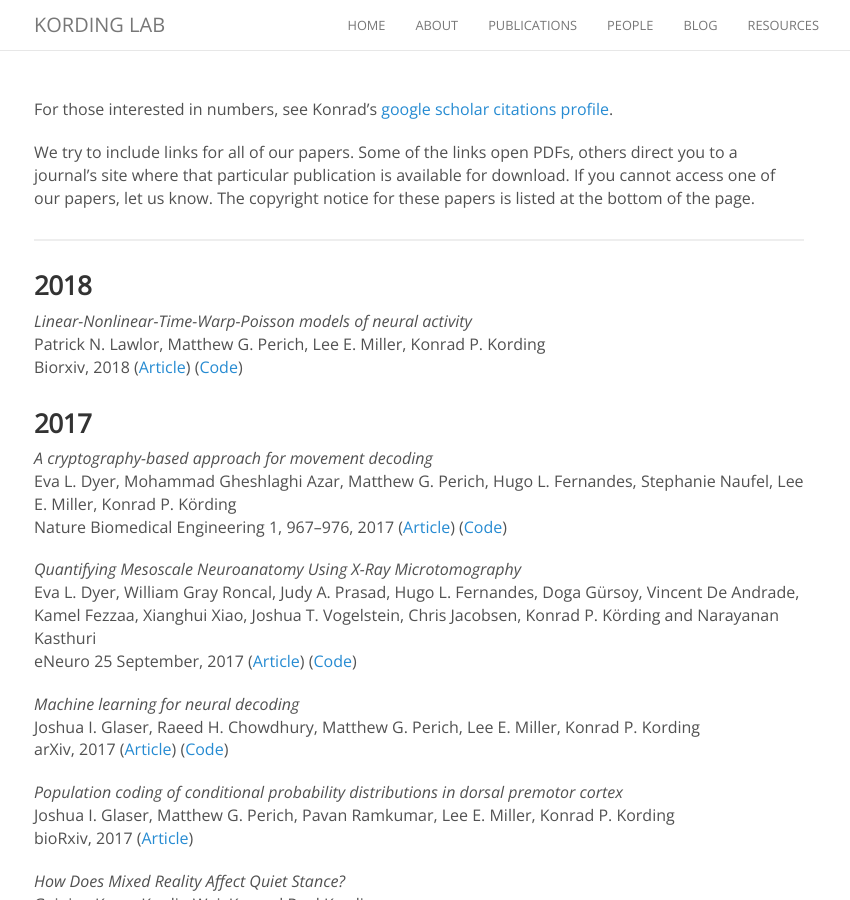
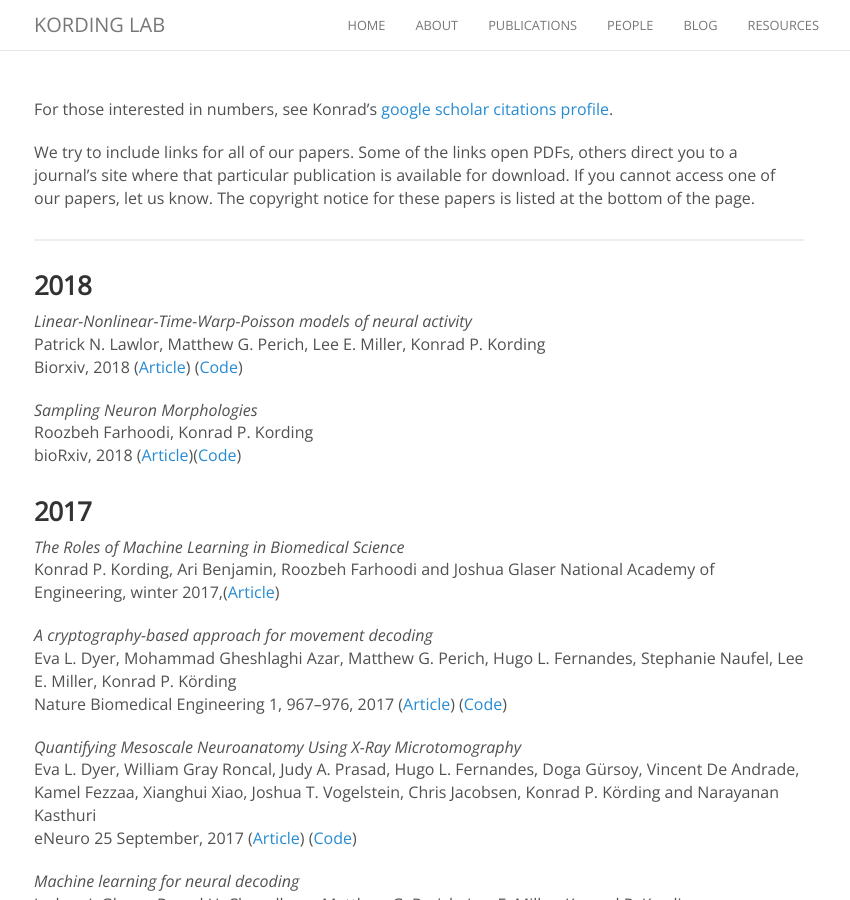
Before and after one commit to KordingLab/KordingLab.github.io, a Jekyll site: the page built from publications.md, in a window 1280 px wide and 900 px high. Shown: the whole window, without its empty margins (221-1071 px from the left). Built offline with Jekyll 4.4.1, drawn with Linux system fonts in a browser that asks for light colours; nearby versions of some CDN libraries; comment, search, counter and statistics services are not loaded.

Commit message:
new papers added

```diff
--- a/publications.md
+++ b/publications.md
@@ -15,7 +15,15 @@ _Linear-Nonlinear-Time-Warp-Poisson models of neural activity_<br>
 Patrick N. Lawlor, Matthew G. Perich, Lee E. Miller, Konrad P. Kording<br>
 Biorxiv, 2018 ([Article](https://www.biorxiv.org/content/early/2018/01/22/194498)) ([Code](https://github.com/pnlawlor/LNTWP))
 
+_Sampling Neuron Morphologies_<br>
+Roozbeh Farhoodi, Konrad P. Kording<br>
+bioRxiv, 2018 ([Article](https://www.biorxiv.org/content/early/2018/01/15/248385))([Code](https://github.com/NeuronGenerator/MCMC))
+
 ### 2017
+_The Roles of Machine Learning in Biomedical Science_<br>
+Konrad P. Kording, Ari Benjamin, Roozbeh Farhoodi and Joshua Glaser
+National Academy of Engineering, winter 2017,([Article](https://www.nae.edu/Publications/Bridge/176887/176976.aspx))
+
 _A cryptography-based approach for movement decoding_<br>
 Eva L. Dyer, Mohammad Gheshlaghi Azar, Matthew G. Perich, Hugo L. Fernandes, Stephanie Naufel, Lee E. Miller, Konrad P. Körding<br> Nature Biomedical Engineering 1, 967–976, 2017 ([Article](https://www.nature.com/articles/s41551-017-0169-7#Ack1)) ([Code](http://kordinglab.com/DAD/))
 
```
